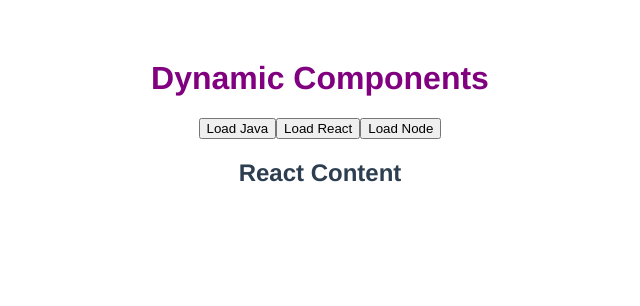
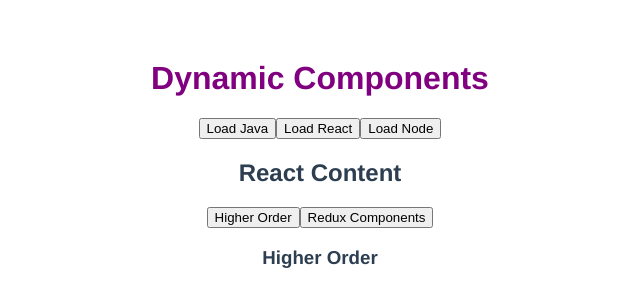
Before and after one commit to arvindk07/vue-step-by-step, a Vue app: page / in a window 1280 px wide. Both pictures are taken after a click on the button "Load React". Shown: the top 306 px of the page, without its empty margins (320-960 px from the left). Built offline with nearby package versions, Linux system fonts and the light colour scheme.

Commit message:
dynamic components nested

```diff
--- /dev/null
+++ b/src/components/HigherOrder.vue
@@ -0,0 +1,8 @@
+<template>
+  <h3>Higher Order</h3>
+</template>
+<script>
+export default {
+  name: "HigherOrder",
+};
+</script>
--- a/src/components/React.vue
+++ b/src/components/React.vue
@@ -1,8 +1,22 @@
 <template>
   <h2>React Content</h2>
+  <button @click="reacttab = 'HigherOrder'">Higher Order</button>
+  <button @click="reacttab = 'ReduxComponents'">Redux Components</button>
+  <component :is="reacttab" />
 </template>
 <script>
+import HigherOrder from "./HigherOrder.vue";
+import ReduxComponents from "./ReduxComponents.vue";
 export default {
   name: "ReactVue",
+  components: {
+    ReduxComponents,
+    HigherOrder,
+  },
+  data() {
+    return {
+      reacttab: "HigherOrder",
+    };
+  },
 };
 </script>
--- /dev/null
+++ b/src/components/ReduxComponents.vue
@@ -0,0 +1,9 @@
+<template>
+  <h2>Redux Components</h2>
+</template>
+
+<script>
+export default {
+  name: "ReduxComponents",
+};
+</script>
```
